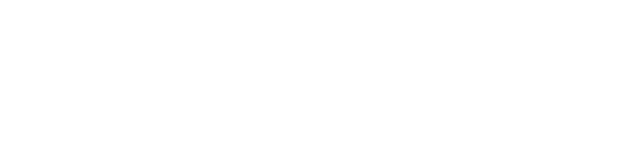
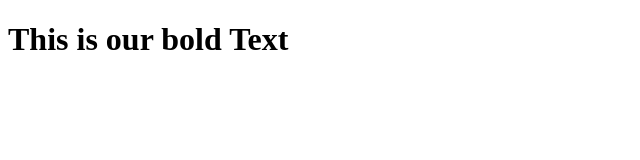
Before and after one commit to apondi-911/Saturday, a plain HTML site: page about.html in a window 1280 px wide. Shown: the whole page, without its empty margins (0-640 px from the left). Drawn offline with Linux system fonts and the light colour scheme.

Commit message:
Update about.html
Added a h1 tag

```diff
--- a/about.html
+++ b/about.html
@@ -5,6 +5,6 @@
     <title>About</title>
 </head>
 <body>
-
+<h1>This is our bold Text</h1>
 </body>
 </html>
```
